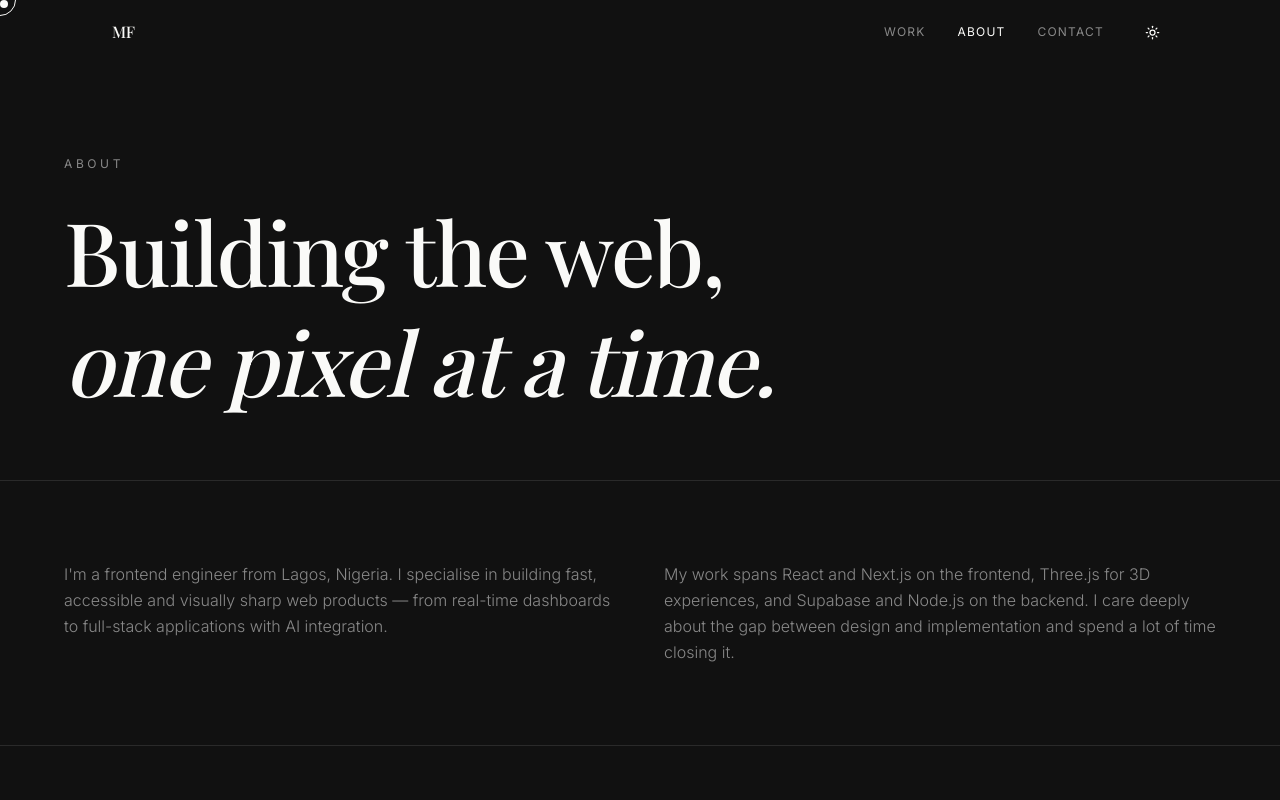
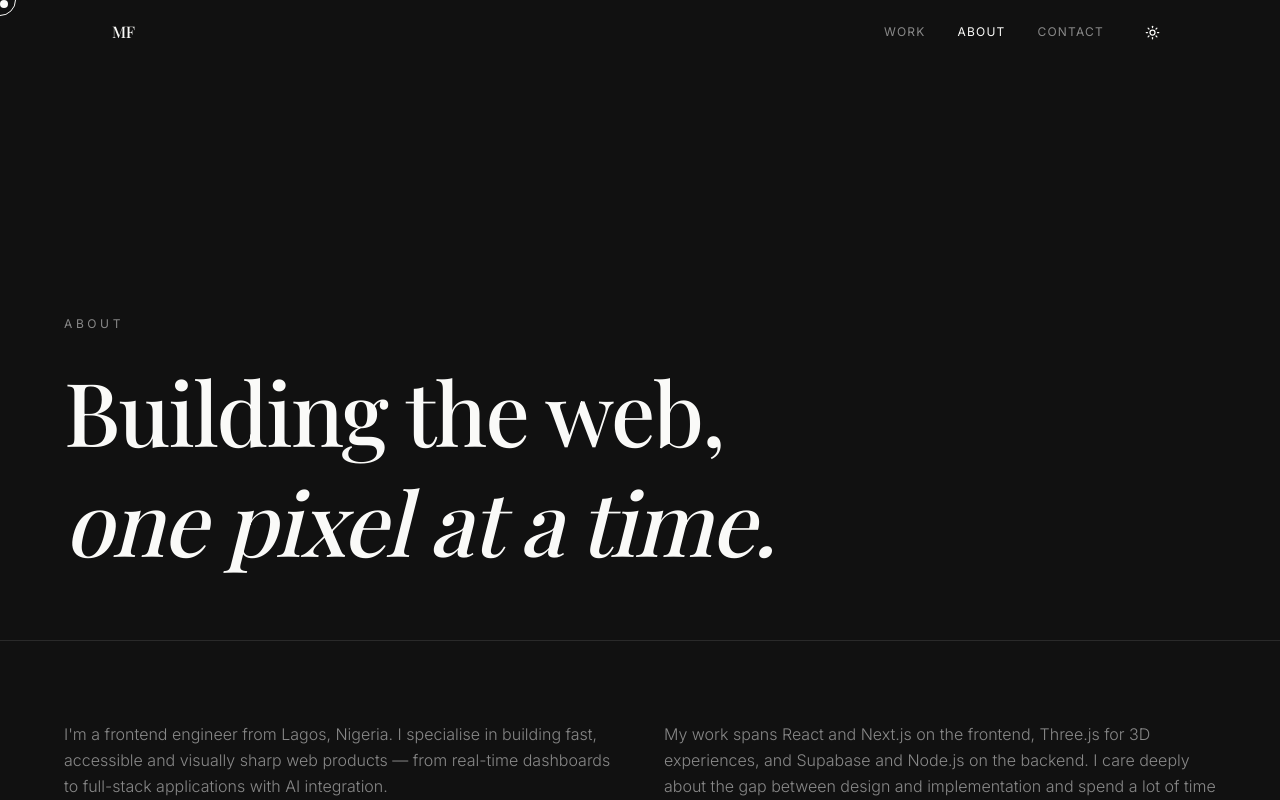
Before and after one commit to mosesfawole/newportfolio, a Next.js app: page /about in a window 1280 px wide. Shown: the top 800 px of the page. Built offline with nearby package versions, Linux system fonts and the light colour scheme.

Commit message:
minor change

```diff
--- a/components/about/AboutHero.tsx
+++ b/components/about/AboutHero.tsx
@@ -3,7 +3,7 @@ import { motion } from "framer-motion";
 
 export default function AboutHero() {
   return (
-    <section className="min-h-[60vh] flex items-end px-6 md:px-12 pt-32 pb-16">
+    <section className="min-h-[80vh] flex items-end px-6 md:px-12 pt-32 pb-16">
       <div className="max-w-6xl mx-auto w-full">
         <motion.p
           initial={{ opacity: 0, y: 16 }}
```
